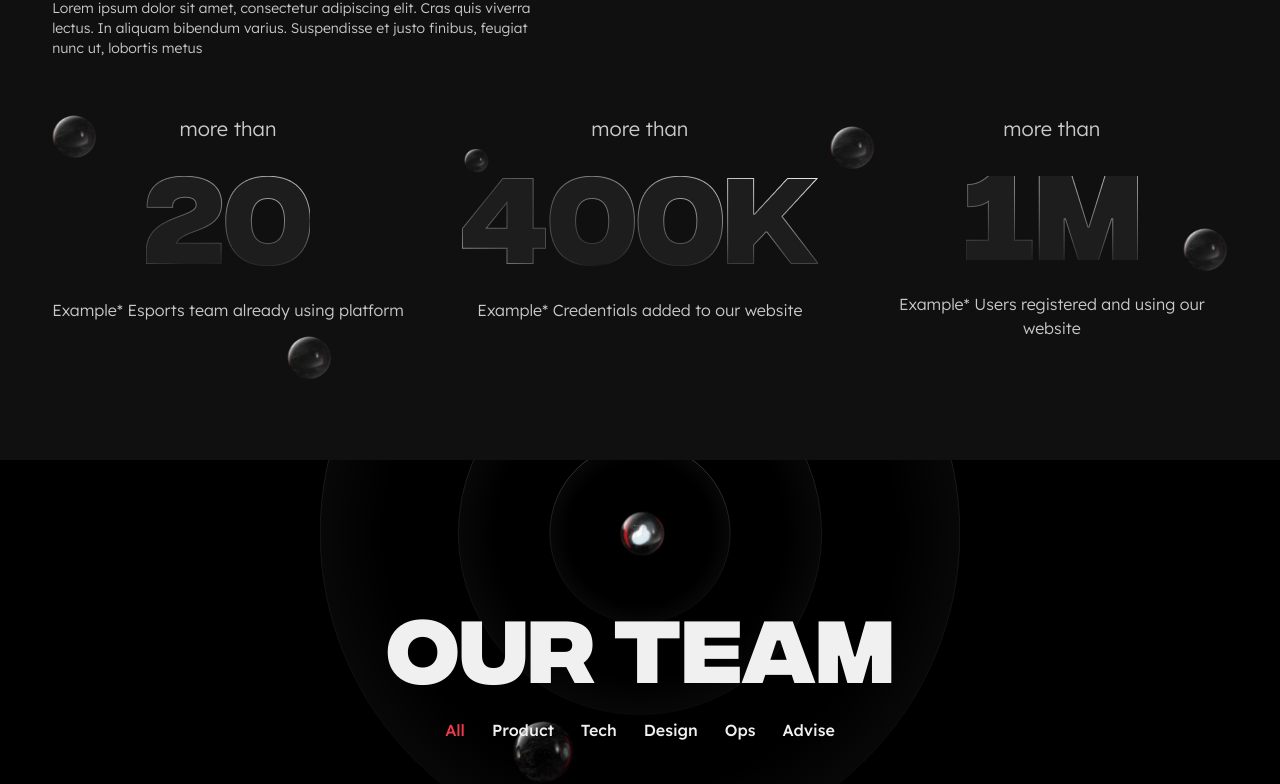
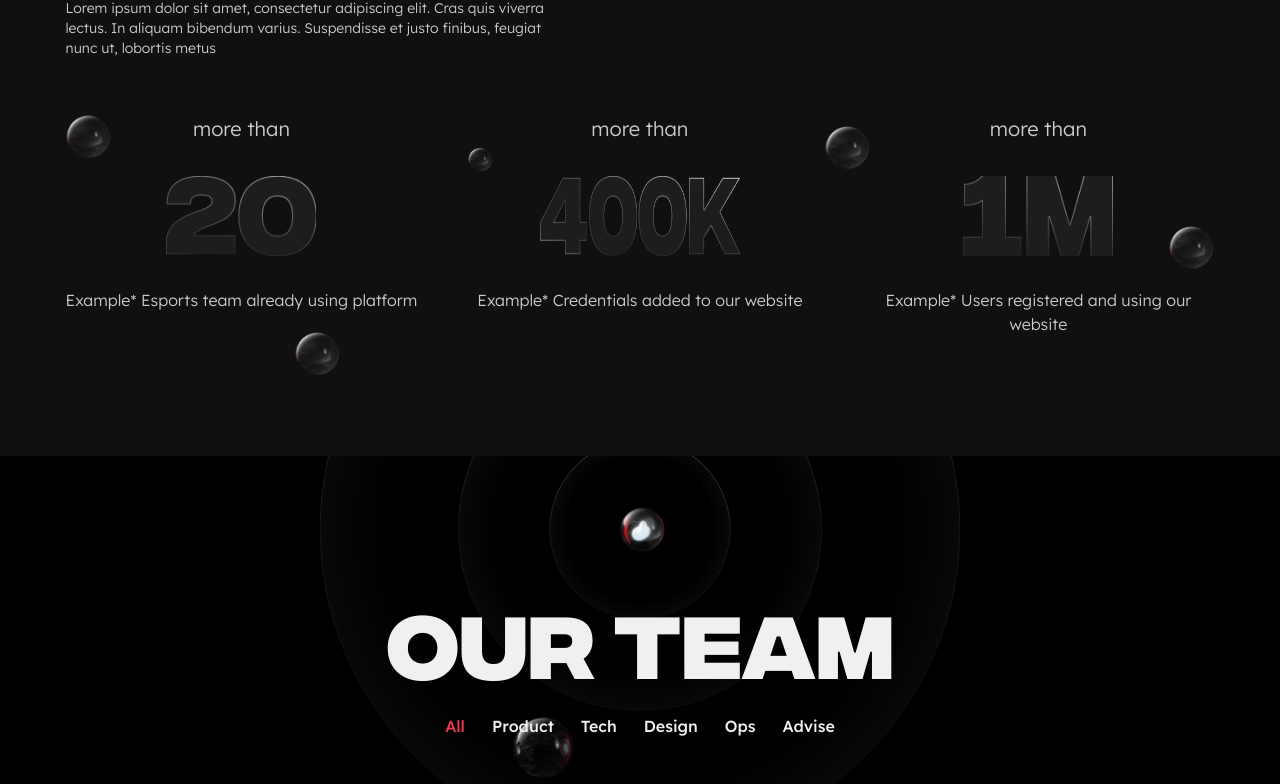
Before and after one commit to Zaman-Meer/xborg, a Next.js app: page /about in a window 1280 px wide. Shown: the part 3415-4199 px from the top of the page. Built offline with nearby package versions, Linux system fonts and the light colour scheme.

Commit message:
Initial commit

```diff
--- /dev/null
+++ b/src/common/constant.ts
@@ -0,0 +1,228 @@
+import { TeamMember } from "@/types";
+
+export const CardData = [
+  {
+    icon: "icon-1.svg",
+    title: "The community is our backbone",
+    description:
+      "The strength of our community make all the difference. Our technologies are governed by players.",
+  },
+  {
+    icon: "icon-2.svg",
+    title: "Players deserve to be empowered",
+    description:
+      "We believe players deserve to own, govern and earn because without players, gaming would not exist.",
+  },
+  {
+    icon: "icon-3.svg",
+    title: "Technology is the solution",
+    description:
+      "We a re committed to developing transparent technologies that even the playing fi eld for players.",
+  },
+];
+
+export const TeamData: TeamMember[] = [
+  {
+    name: "Breno Lennard",
+    intro: "Lorem ipsum dolor sit amet",
+    photoUrl: "/assets/images/team/p9.png",
+    department: "ops",
+  },
+  {
+    name: "Breno Lennard",
+    intro: "Lorem ipsum dolor sit amet",
+    photoUrl: "/assets/images/team/p10.png",
+    department: "ops",
+  },
+  {
+    name: "Breno Lennard",
+    intro: "Lorem ipsum dolor sit amet",
+    photoUrl: "/assets/images/team/p14.png",
+    department: "ops",
+  },
+  {
+    name: "Breno Lennard",
+    intro: "Lorem ipsum dolor sit amet",
+    photoUrl: "/assets/images/team/p13.png",
+    department: "ops",
+  },
+  {
+    name: "Breno Lennard",
+    intro: "Lorem ipsum dolor sit amet",
+    photoUrl: "/assets/images/team/p19.png",
+    department: "advisors",
+  },
+  {
+    name: "Breno Lennard",
+    intro: "Lorem ipsum dolor sit amet",
+    photoUrl: "/assets/images/team/p20.png",
+    department: "advisors",
+  },
+  {
+    name: "Breno Lennard",
+    intro: "Lorem ipsum dolor sit amet",
+    photoUrl: "/assets/images/team/p16.png",
+    department: "advisors",
+  },
+  {
+    name: "Breno Lennard",
+    intro: "Lorem ipsum dolor sit amet",
+    photoUrl: "/assets/images/team/p17.png",
+    department: "advisors",
+  },
+  {
+    name: "Breno Lennard",
+    intro: "Lorem ipsum dolor sit amet",
+    photoUrl: "/assets/images/team/p5.png",
+    department: "tech",
+  },
+  {
+    name: "Breno Lennard",
+    intro: "Lorem ipsum dolor sit amet",
+    photoUrl: "/assets/images/team/p3.png",
+    department: "tech",
+  },
+  {
+    name: "Breno Lennard",
+    intro: "Lorem ipsum dolor sit amet",
+    photoUrl: "/assets/images/team/p4.png",
+    department: "tech",
+  },
+  {
+    name: "Breno Lennard",
+    intro: "Lorem ipsum dolor sit amet",
+    photoUrl: "/assets/images/team/p12.png",
+    department: "advisors",
+  },
+  {
+    name: "Breno Lennard",
+    intro: "Lorem ipsum dolor sit amet",
+    photoUrl: "/assets/images/team/p15.png",
+    department: "advisors",
+  },
+  {
+    name: "Breno Lennard",
+    intro: "Lorem ipsum dolor sit amet",
+    photoUrl: "/assets/images/team/p11.png",
+    department: "advisors",
+  },
+  {
+    name: "Breno Lennard",
+    intro: "Lorem ipsum dolor sit amet",
+    photoUrl: "/assets/images/team/p8.png",
+    department: "design",
+  },
+  {
+    name: "Breno Lennard",
+    intro: "Lorem ipsum dolor sit amet",
+    photoUrl: "/assets/images/team/p7.png",
+    department: "design",
+  },
+  {
+    name: "Breno Lennard",
+    intro: "Lorem ipsum dolor sit amet",
+    photoUrl: "/assets/images/team/p6.png",
+    department: "design",
+  },
+  {
+    name: "Breno Lennard",
+    intro: "Lorem ipsum dolor sit amet",
+    photoUrl: "/assets/images/team/p18.png",
+    department: "advisors",
+  },
+  {
+    name: "Breno Lennard",
+    intro: "Lorem ipsum dolor sit amet",
+    photoUrl: "/assets/images/team/p2.png",
+    department: "product",
+  },
+  {
+    name: "Breno Lennard",
+    intro: "Lorem ipsum dolor sit amet",
+    photoUrl: "/assets/images/team/p1.png",
+    department: "product",
+  },
+];
+
+export const FooterLinksData = [
+  {
+    type: "ECOSYSTEM",
+    links: [
+      {
+        name: "Infrastructure",
+        to: "",
+      },
+      {
+        name: "Applications",
+        to: "",
+      },
+      {
+        name: "Roadmap",
+        to: "",
+      },
+      {
+        name: "$XBG",
+        to: "",
+      },
+    ],
+  },
+  {
+    type: "Products",
+    links: [
+      {
+        name: "GamerBase",
+        to: "",
+      },
+      {
+        name: "Launchpad",
+        to: "",
+      },
+      {
+        name: "Explorer",
+        to: "",
+      },
+    ],
+  },
+  {
+    type: "Community",
+    links: [
+      {
+        name: "Hub",
+        to: "",
+      },
+      {
+        name: "Prometheus",
+        to: "",
+      },
+      {
+        name: "Governance",
+        to: "",
+      },
+      {
+        name: "Esports",
+        to: "",
+      },
+    ],
+  },
+  {
+    type: "Company",
+    links: [
+      {
+        name: "About",
+        to: "/about",
+      },
+      {
+        name: "Blog",
+        to: "",
+      },
+      {
+        name: "FAQ",
+        to: "",
+      },
+      {
+        name: "Careers",
+        to: "",
+      },
+    ],
+  },
+];
--- a/src/components/about/BeliefsSection/index.tsx
+++ b/src/components/about/BeliefsSection/index.tsx
@@ -1,27 +1,7 @@
 import Image from "next/image";
 
 import Styles from "./beliefsSection.module.scss";
-
-const CardData = [
-  {
-    icon: "icon-1.svg",
-    title: "The community is our backbone",
-    description:
-      "The strength of our community make all the difference. Our technologies are governed by players.",
-  },
-  {
-    icon: "icon-2.svg",
-    title: "Players deserve to be empowered",
-    description:
-      "We believe players deserve to own, govern and earn because without players, gaming would not exist.",
-  },
-  {
-    icon: "icon-3.svg",
-    title: "Technology is the solution",
-    description:
-      "We a re committed to developing transparent technologies that even the playing fi eld for players.",
-  },
-];
+import { CardData } from "@/common/constant";
 
 const BeliefsSection = () => {
   return (
--- a/src/components/about/LinksCardsSection/index.tsx
+++ b/src/components/about/LinksCardsSection/index.tsx
@@ -1,5 +1,4 @@
 import Image from "next/image";
-import Link from "next/link";
 import Styles from "./linksCardsSection.module.scss";
 import Button from "@/components/common/Button";
 import LinkButton from "@/components/common/LinkButton";
--- a/src/components/about/StatisticSection/index.tsx
+++ b/src/components/about/StatisticSection/index.tsx
@@ -1,4 +1,4 @@
-import img from "next/image";
+import Image from "next/image";
 import Styles from "./statisticSection.module.scss";
 
 const StatisticSection = () => {
@@ -14,49 +14,64 @@ const StatisticSection = () => {
         <div className={Styles.cardContainer}>
           <div className={Styles.card}>
             <p>more than</p>
-            <img src="/assets/images/aboutPage/20.png" alt="" />
+            <Image
+              src="/assets/images/aboutPage/20.png"
+              alt="20"
+              width={150}
+              height={80}
+            />
             <p>Example* Esports team already using platform</p>
           </div>
           <div className={Styles.card}>
             <p>more than</p>
-            <img src="/assets/images/aboutPage/400k.png" alt="" />
+            <Image
+              src="/assets/images/aboutPage/400k.png"
+              alt="400k"
+              width={200}
+              height={80}
+            />
             <p>Example* Credentials added to our website</p>
           </div>
 
           <div className={Styles.card}>
             <p>more than</p>
-            <img src="/assets/images/aboutPage/1m.png" alt="" />
+            <Image
+              src="/assets/images/aboutPage/1m.png"
+              alt="1m"
+              width={150}
+              height={80}
+            />
             <p>Example* Users registered and using our website</p>
           </div>
-          <img
+          <Image
             src="/assets/images/aboutPage/spheres2.png"
             alt=""
             width={45}
             height={45}
             className={Styles.layoutObject1}
           />
-          <img
+          <Image
             src="/assets/images/aboutPage/spheres2.png"
             alt=""
             width={45}
             height={45}
             className={Styles.layoutObject2}
           />
-          <img
+          <Image
             src="/assets/images/aboutPage/spheres2.png"
             alt=""
             width={25}
             height={25}
             className={Styles.layoutObject3}
           />
-          <img
+          <Image
             src="/assets/images/aboutPage/spheres2.png"
             alt=""
             width={45}
             height={45}
             className={Styles.layoutObject4}
           />
-          <img
+          <Image
             src="/assets/images/aboutPage/spheres2.png"
             alt=""
             width={45}
--- a/src/components/about/TeamSection/index.tsx
+++ b/src/components/about/TeamSection/index.tsx
@@ -1,135 +1,13 @@
 "use client";
 import { useState, useEffect } from "react";
-import Styles from "./teamSection.module.scss";
 import Image from "next/image";
 import Button from "@/components/common/Button";
 import { TeamMember } from "@/types";
 import TeamMemberModal from "./TeamMemberModal";
+import { TeamData } from "@/common/constant";
+import Styles from "./teamSection.module.scss";
 
 const Tabs = ["All", "Product", "Tech", "Design", "Ops", "Advise"];
-
-const TeamData: TeamMember[] = [
-  {
-    name: "Breno Lennard",
-    intro: "Lorem ipsum dolor sit amet",
-    photoUrl: "/assets/images/team/p9.png",
-    department: "ops",
-  },
-  {
-    name: "Breno Lennard",
-    intro: "Lorem ipsum dolor sit amet",
-    photoUrl: "/assets/images/team/p10.png",
-    department: "ops",
-  },
-  {
-    name: "Breno Lennard",
-    intro: "Lorem ipsum dolor sit amet",
-    photoUrl: "/assets/images/team/p14.png",
-    department: "ops",
-  },
-  {
-    name: "Breno Lennard",
-    intro: "Lorem ipsum dolor sit amet",
-    photoUrl: "/assets/images/team/p13.png",
-    department: "ops",
-  },
-  {
-    name: "Breno Lennard",
-    intro: "Lorem ipsum dolor sit amet",
-    photoUrl: "/assets/images/team/p19.png",
-    department: "advisors",
-  },
-  {
-    name: "Breno Lennard",
-    intro: "Lorem ipsum dolor sit amet",
-    photoUrl: "/assets/images/team/p20.png",
-    department: "advisors",
-  },
-  {
-    name: "Breno Lennard",
-    intro: "Lorem ipsum dolor sit amet",
-    photoUrl: "/assets/images/team/p16.png",
-    department: "advisors",
-  },
-  {
-    name: "Breno Lennard",
-    intro: "Lorem ipsum dolor sit amet",
-    photoUrl: "/assets/images/team/p17.png",
-    department: "advisors",
-  },
-  {
-    name: "Breno Lennard",
-    intro: "Lorem ipsum dolor sit amet",
-    photoUrl: "/assets/images/team/p5.png",
-    department: "tech",
-  },
-  {
-    name: "Breno Lennard",
-    intro: "Lorem ipsum dolor sit amet",
-    photoUrl: "/assets/images/team/p3.png",
-    department: "tech",
-  },
-  {
-    name: "Breno Lennard",
-    intro: "Lorem ipsum dolor sit amet",
-    photoUrl: "/assets/images/team/p4.png",
-    department: "tech",
-  },
-  {
-    name: "Breno Lennard",
-    intro: "Lorem ipsum dolor sit amet",
-    photoUrl: "/assets/images/team/p12.png",
-    department: "advisors",
-  },
-  {
-    name: "Breno Lennard",
-    intro: "Lorem ipsum dolor sit amet",
-    photoUrl: "/assets/images/team/p15.png",
-    department: "advisors",
-  },
-  {
-    name: "Breno Lennard",
-    intro: "Lorem ipsum dolor sit amet",
-    photoUrl: "/assets/images/team/p11.png",
-    department: "advisors",
-  },
-  {
-    name: "Breno Lennard",
-    intro: "Lorem ipsum dolor sit amet",
-    photoUrl: "/assets/images/team/p8.png",
-    department: "design",
-  },
-  {
-    name: "Breno Lennard",
-    intro: "Lorem ipsum dolor sit amet",
-    photoUrl: "/assets/images/team/p7.png",
-    department: "design",
-  },
-  {
-    name: "Breno Lennard",
-    intro: "Lorem ipsum dolor sit amet",
-    photoUrl: "/assets/images/team/p6.png",
-    department: "design",
-  },
-  {
-    name: "Breno Lennard",
-    intro: "Lorem ipsum dolor sit amet",
-    photoUrl: "/assets/images/team/p18.png",
-    department: "advisors",
-  },
-  {
-    name: "Breno Lennard",
-    intro: "Lorem ipsum dolor sit amet",
-    photoUrl: "/assets/images/team/p2.png",
-    department: "product",
-  },
-  {
-    name: "Breno Lennard",
-    intro: "Lorem ipsum dolor sit amet",
-    photoUrl: "/assets/images/team/p1.png",
-    department: "product",
-  },
-];
 
 const TeamSection = () => {
   const [activeTab, setActiveTab] = useState(0);
@@ -156,7 +34,7 @@ const TeamSection = () => {
     return () => {
       window.removeEventListener("resize", checkWindowSize);
     };
-  }, []);
+  }, [team?.length]);
 
   const handleTeamMemberClick = (index: number) => {
     setSelectedMember(TeamData[index]);
@@ -199,6 +77,7 @@ const TeamSection = () => {
 
     return config;
   };
+
   // Filter team members based on the selected tab and department
   const filteredTeam =
     activeTab === 0
@@ -210,7 +89,7 @@ const TeamSection = () => {
 
   useEffect(() => {
     setTeam(filteredTeam); // Update the team based on the selected tab and department
-  }, [activeTab]);
+  }, [activeTab, filteredTeam]);
 
   const renderGridItems = () => {
     const columnConfig =
--- a/src/components/common/Footer/index.tsx
+++ b/src/components/common/Footer/index.tsx
@@ -1,89 +1,7 @@
 import Image from "next/image";
 import Styles from "./footer.module.scss";
 import Link from "next/link";
-
-const LinksData = [
-  {
-    type: "ECOSYSTEM",
-    links: [
-      {
-        name: "Infrastructure",
-        to: "",
-      },
-      {
-        name: "Applications",
-        to: "",
-      },
-      {
-        name: "Roadmap",
-        to: "",
-      },
-      {
-        name: "$XBG",
-        to: "",
-      },
-    ],
-  },
-  {
-    type: "Products",
-    links: [
-      {
-        name: "GamerBase",
-        to: "",
-      },
-      {
-        name: "Launchpad",
-        to: "",
-      },
-      {
-        name: "Explorer",
-        to: "",
-      },
-    ],
-  },
-  {
-    type: "Community",
-    links: [
-      {
-        name: "Hub",
-        to: "",
-      },
-      {
-        name: "Prometheus",
-        to: "",
-      },
-      {
-        name: "Governance",
-        to: "",
-      },
-      {
-        name: "Esports",
-        to: "",
-      },
-    ],
-  },
-  {
-    type: "Company",
-    links: [
-      {
-        name: "About",
-        to: "/about",
-      },
-      {
-        name: "Blog",
-        to: "",
-      },
-      {
-        name: "FAQ",
-        to: "",
-      },
-      {
-        name: "Careers",
-        to: "",
-      },
-    ],
-  },
-];
+import { FooterLinksData } from "@/common/constant";
 
 const Footer = () => {
   return (
@@ -143,7 +61,7 @@ const Footer = () => {
         </div>
         <div className={Styles.rightContainer}>
           <div className={Styles.linksContainer}>
-            {LinksData?.map((linkData, index: number) => (
+            {FooterLinksData?.map((linkData, index: number) => (
               <div key={index} className={Styles.linkList}>
                 <p>{linkData?.type}</p>
                 {linkData.links.map((link, i: number) => (
@@ -157,7 +75,7 @@ const Footer = () => {
           <div className={Styles.rightBottomBox}>
             <div className={Styles.line} />
             <div className={Styles.innerBox}>
-              <span>© XBorg. 2023 — All rights reserved.</span>
+              <span>© XBorg. 2023 — All rights reserved.&rsquo;</span>
               <div className={Styles.linkBox}>
                 <Link href="" className={Styles.link}>
                   Privacy Policy
```
